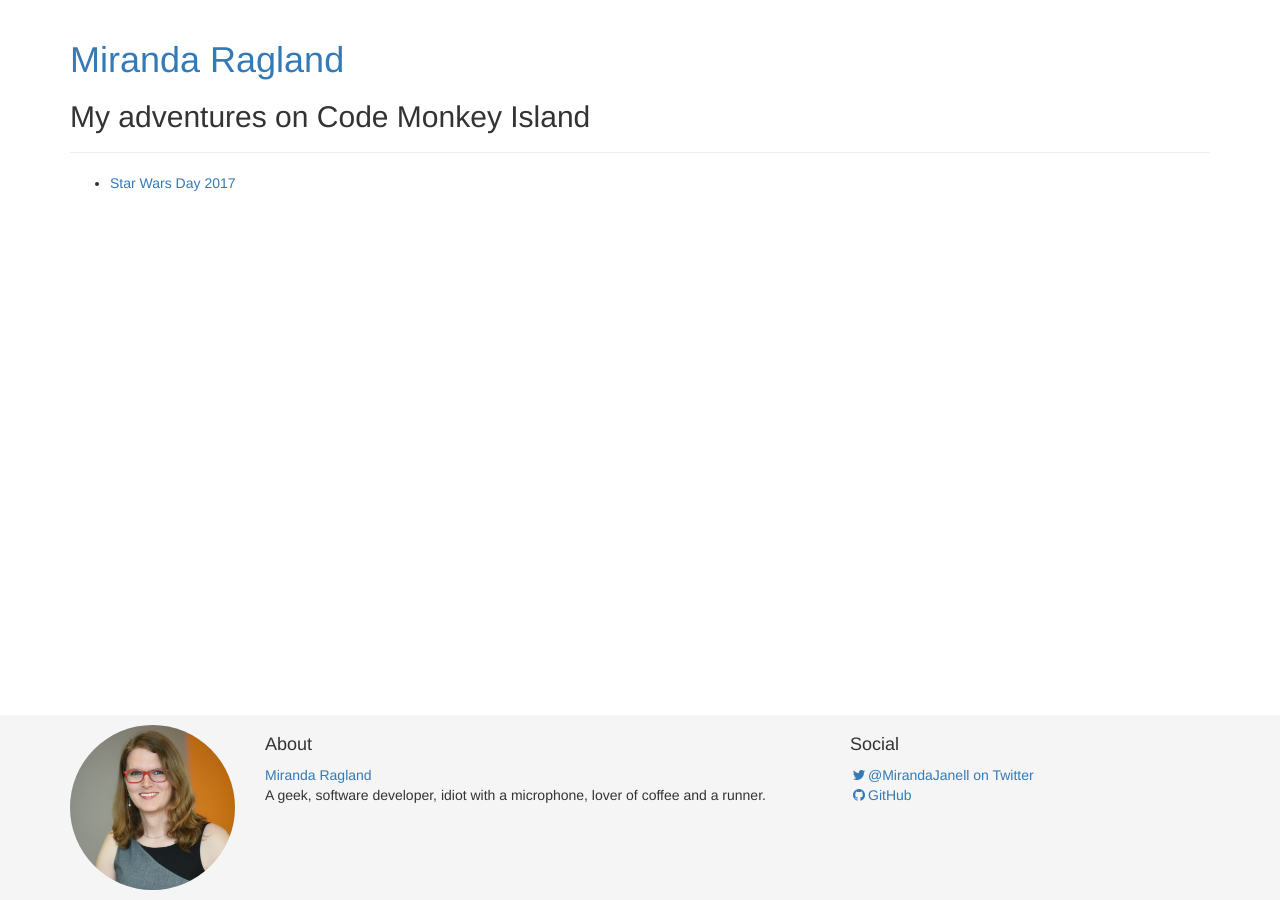
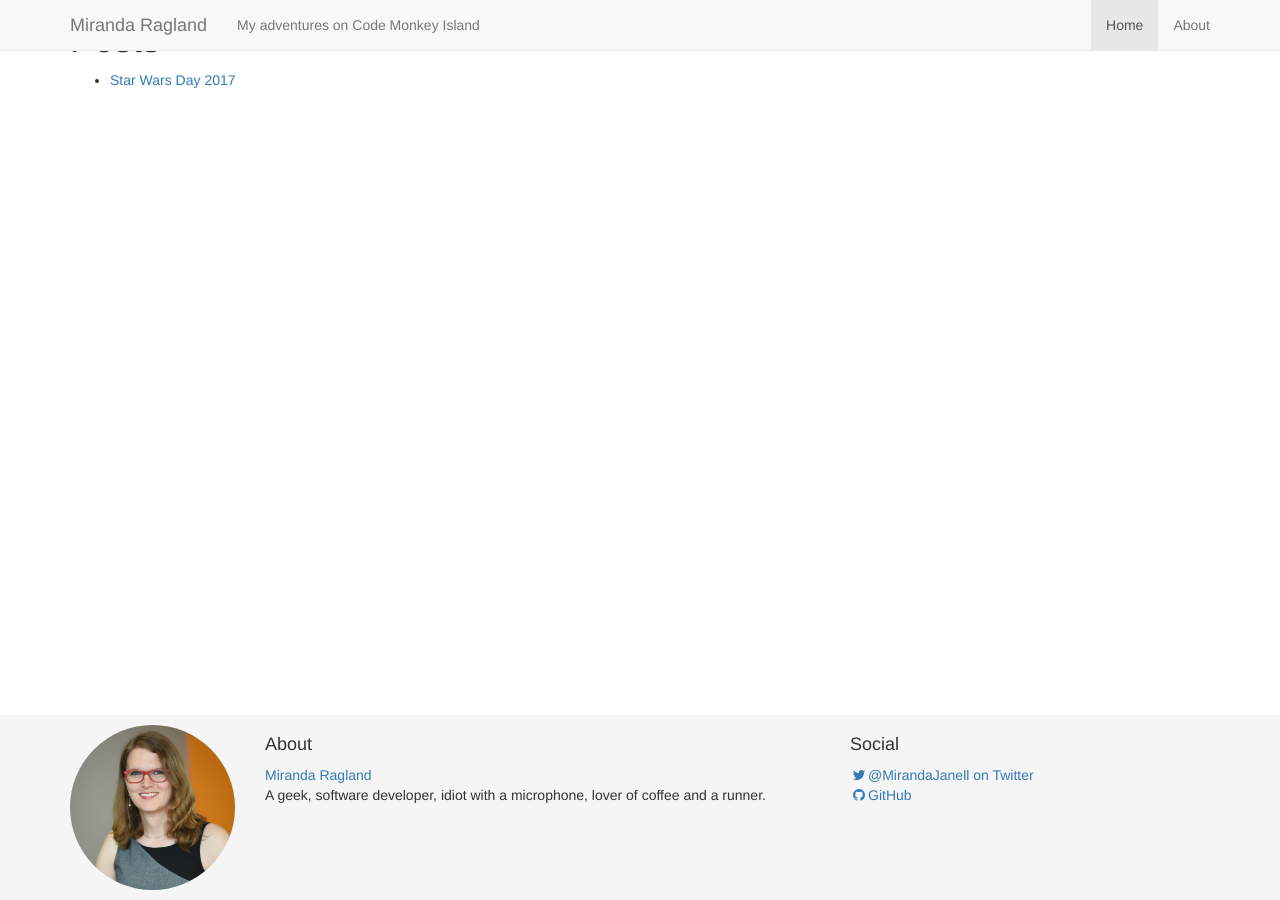
Before and after one commit to MirandaJanell/mjr-web, a Jekyll site: the page built from index.html, in a window 1280 px wide. Built offline with Jekyll 4.4.1, drawn with Linux system fonts in a browser that asks for light colours.

Commit message:
Updated design.

```diff
--- /dev/null
+++ b/_includes/nav.html
@@ -0,0 +1,20 @@
+<nav class="navbar navbar-default navbar-fixed-top">
+	<div class="container">
+		<div class="navbar-header">
+			<button type="button" class="navbar-toggle collapsed" data-toggle="collapse" data-target="#navbar" aria-expanded="false" aria-controls="navbar">
+				<span class="sr-only">Toggle navigation</span>
+				<span class="icon-bar"></span>
+				<span class="icon-bar"></span>
+				<span class="icon-bar"></span>
+			</button>
+			<a class="navbar-brand" href="/">{{ site.name }}</a> <p class="navbar-text">{{ site.description }}</p>
+		</div>
+
+		<div id="navbar" class="collapse navbar-collapse">
+			<ul class="nav navbar-nav navbar-right">
+				<li class="active"><a href="/">Home</a></li>
+				<li><a href="/about">About</a></li>
+			</ul>
+		</div>
+	</div>
+</nav>
--- a/_layouts/default.html
+++ b/_layouts/default.html
@@ -23,9 +23,9 @@
 	</head>
 
 	<body>
+		{% include nav.html %}
+
 		<div class="container">
-		{% include header.html %}
-
 			{{ content }}
 		</div>
 
--- a/_layouts/post.html
+++ b/_layouts/post.html
@@ -3,7 +3,7 @@
 ---
 <article class="h-entry">
 	<header>
-		<h3 class="p-name">{{ page.title | escape }}</h3>
+		<h1 class="p-name">{{ page.title | escape }}</h1>
 
 		<p>
 			{% assign author_name = page.author %}
--- a/index.html
+++ b/index.html
@@ -1,6 +1,8 @@
 ---
 layout: default
 ---
+<h1>Posts</h1>
+
 <ul class="post-links">
 {% for post in site.posts %}
 	<li><a class="post-link" href="{{ post.url | relative_url }}">{{ post.title | escape }}</a></li>
```
Lines whose indentation alone changed are shown as unchanged.
